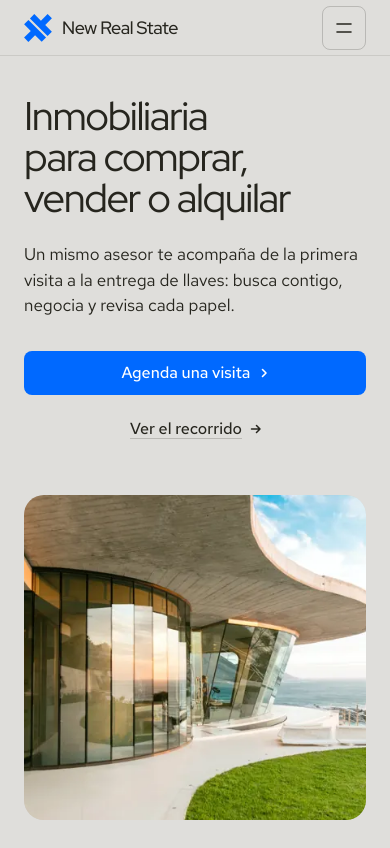
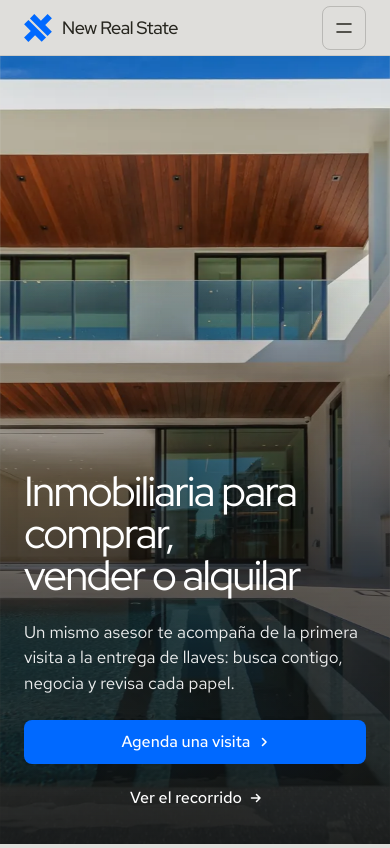
Before and after one commit to PedroSilva2612/New-Real-State, an Astro site: page / in a window 390 px wide. Shown: the top 848 px of the page. Built offline with nearby package versions, Linux system fonts and the light colour scheme; Astro itself is replaced by a stand-in of ours.

Commit message:
Nuevo hero: del plano a la casa
El alzado de la casa se dibuja como un plano sobre las coordenadas de la
foto, la fotografía aparece bajo las líneas y el titular sube desde sus
máscaras. Al hacer scroll el hero queda fijo y la cámara entra por la
planta baja abierta hasta el recorrido. Cualquier interacción termina la
entrada; con movimiento reducido el hero es una pantalla estática. La
casa de cristal pasa a la fila Comprar de Servicios.

Co-Authored-By: Claude Opus 5.5 <noreply@anthropic.com>
Claude-Session: https://claude.ai/code/session_01ApnLSYo7ho8aEMGU6Dq41B

```diff
--- /dev/null
+++ b/public/umbral.css
@@ -0,0 +1,103 @@
+/* The threshold hero ("del plano a la casa").
+   The elevation of the house is drawn over the stone ground, the photograph develops under the drawing,
+   the headline rises, and one extra screen of scroll walks through the open ground floor into the tour.
+   The SVG shares the photograph's coordinates (viewBox 1000 x 667, slice = object-fit: cover), so every
+   line sits on the edge it traces. Motion: public/umbral.js. Reduced motion: the finished hero, no pin. */
+
+main > section.hero.umbral {
+  height: 200vh; height: 200svh;
+  padding: 0;
+  display: block;
+  background: var(--bg);
+}
+.umbral__stage {
+  position: sticky; top: 0;
+  height: 100vh; height: 100svh;
+  overflow: hidden;
+  isolation: isolate;
+}
+
+/* the photograph and its drawing: one box, one cover crop */
+.umbral__media {
+  position: absolute; inset: var(--nav) 0 0 0;
+  transform-origin: var(--umbral-ox, 38.5%) var(--umbral-oy, 56%);
+  will-change: transform;
+}
+.umbral__img, .umbral__plan {
+  position: absolute; inset: 0; width: 100%; height: 100%;
+}
+.umbral__img { object-fit: cover; object-position: 50% 50%; max-width: none; }
+.umbral__plan { overflow: visible; pointer-events: none; }
+.umbral__g path {
+  fill: none; stroke: var(--ink); stroke-width: 1.5; vector-effect: non-scaling-stroke;
+  stroke-linecap: round; stroke-linejoin: round;
+}
+.umbral__g--dim path { stroke: var(--accent); }
+.umbral__g--dim text { fill: var(--accent); font: 500 12px/1 var(--font-text); letter-spacing: .02em; paint-order: stroke; stroke: var(--bg); stroke-width: 4px; }
+
+/* the shade under the words: a deep, low gradient over the pool, never over the house */
+.umbral__shade {
+  position: absolute; inset: var(--nav) 0 0 0; pointer-events: none;
+  background: linear-gradient(to top, rgb(16 15 12 / .84) 0%, rgb(16 15 12 / .62) 34%, rgb(16 15 12 / .22) 56%, rgb(16 15 12 / 0) 72%);
+}
+
+/* the words: bottom of the screen, on the wrap's lines */
+.umbral__copy {
+  position: absolute; left: 0; right: 0; bottom: 0; margin-inline: auto;
+  padding-bottom: clamp(32px, 6vh, 64px);
+  display: grid; gap: var(--s-6);
+  color: #fff;
+  z-index: 2;
+}
+.umbral__copy h1 {
+  margin: 0; color: #fff;
+  font-family: var(--font-display); font-weight: 400;
+  font-size: clamp(42px, 4.6vw + 14px, 92px); line-height: 1;
+  letter-spacing: -0.04em; max-width: 17ch; text-wrap: balance;
+}
+.umbral__line { display: block; overflow: hidden; padding-bottom: .08em; margin-bottom: -.08em; }
+.umbral__line > span { display: inline-block; will-change: transform; }
+.umbral__foot { align-items: end; row-gap: var(--s-6); }
+.umbral__lead { display: grid; gap: var(--s-5); }
+.umbral__lead p { margin: 0; font-size: clamp(17px, .4vw + 15px, 20px); line-height: 1.5; max-width: 44ch; color: rgb(255 255 255 / .92); }
+.umbral .umbral__secondary { color: #fff; }
+.umbral__facts {
+  margin: 0; display: grid; grid-template-columns: repeat(3, minmax(0, 1fr)); gap: var(--s-5);
+  padding-top: var(--s-4); border-top: 1px solid rgb(255 255 255 / .28);
+}
+.umbral__facts > div { display: grid; gap: var(--s-1); align-content: start; }
+.umbral__facts dt { font-size: var(--t-small); color: rgb(255 255 255 / .74); }
+.umbral__facts dd { margin: 0; font-weight: 500; color: #fff; }
+@media (max-width: 1023px) { .umbral__facts { display: none; } }
+@media (max-width: 639px) {
+  .umbral__copy { padding-bottom: calc(24px + env(safe-area-inset-bottom)); gap: var(--s-5); }
+  .umbral__copy .btn-row { flex-direction: column; align-items: stretch; }
+  .umbral__shade { background: linear-gradient(to top, rgb(16 15 12 / .84) 0%, rgb(16 15 12 / .58) 38%, rgb(16 15 12 / 0) 72%); }
+}
+
+/* the walk through the door: a line in the middle of the room, then the stone of the tour */
+.umbral__pasa {
+  position: absolute; left: 50%; top: 60%; z-index: 3; margin: 0;
+  transform: translate(-50%, -50%);
+  font-family: var(--font-display); font-weight: 400;
+  font-size: clamp(30px, 3.4vw + 12px, 64px); letter-spacing: -0.03em; white-space: nowrap;
+  color: var(--ink); opacity: 0; pointer-events: none;
+}
+.umbral__fade { position: absolute; inset: 0; z-index: 2; background: var(--bg); opacity: 0; pointer-events: none; }
+
+/* the intro's first frame, set before paint by the head script; umbral-done (the script, or a 4.2s guard)
+   always shows the finished hero */
+html.umbral-intro:not(.umbral-done) .umbral__img { clip-path: inset(100% 0 0 0); }
+html.umbral-intro:not(.umbral-done) .umbral__g path { stroke-dasharray: 1; stroke-dashoffset: 1; }
+html.umbral-intro:not(.umbral-done) .umbral__g--dim text { opacity: 0; }
+html.umbral-intro:not(.umbral-done) .umbral__shade { opacity: 0; }
+html.umbral-intro:not(.umbral-done) .umbral__line > span { transform: translateY(105%); }
+html.umbral-intro:not(.umbral-done) :is(.umbral__lead, .umbral__facts) { opacity: 0; }
+/* the finished state: the drawing has handed over to the photograph */
+html:not(.umbral-intro) .umbral__plan, html.umbral-done .umbral__plan { opacity: 0; }
+
+@media (prefers-reduced-motion: reduce) {
+  main > section.hero.umbral { height: 100vh; height: 100svh; }
+  .umbral__stage { position: relative; }
+  .umbral__plan { opacity: 0; }
+}
--- /dev/null
+++ b/public/umbral.js
@@ -0,0 +1,111 @@
+// The threshold hero: an intro that turns the drawing into the house, then a scroll walk through the door.
+// Only transform, opacity, clip-path and stroke-dashoffset move. Any scroll, key or touch during the intro
+// finishes it at once, so the visitor is never made to wait.
+const root = document.querySelector('[data-umbral]');
+const html = document.documentElement;
+const calm = matchMedia('(prefers-reduced-motion: reduce)');
+
+if (root) {
+  const stage = root.querySelector('.umbral__stage');
+  const media = root.querySelector('[data-umbral-media]');
+  const img = root.querySelector('.umbral__img');
+  const plan = root.querySelector('.umbral__plan');
+  const groups = [...root.querySelectorAll('.umbral__g')];
+  const shade = root.querySelector('.umbral__shade');
+  const lines = [...root.querySelectorAll('.umbral__line > span')];
+  const rest = [...root.querySelectorAll('.umbral__lead, .umbral__facts')];
+  const pasa = root.querySelector('.umbral__pasa');
+  const fade = root.querySelector('.umbral__fade');
+
+  const EASE_OUT = 'cubic-bezier(0.23, 1, 0.32, 1)';
+  const EASE_IN_OUT = 'cubic-bezier(0.77, 0, 0.175, 1)';
+  const DRAW = 'cubic-bezier(0.65, 0, 0.35, 1)';
+
+  // ---- intro
+  const anims = [];
+  const done = () => html.classList.add('umbral-done');
+  const play = () => {
+    const run = (el, frames, opts) => { const a = el.animate(frames, { fill: 'both', ...opts }); anims.push(a); return a; };
+    // 1. the elevation draws itself, ground first, then the structure, the openings, the stair, the dimensions
+    groups.forEach((g, i) => {
+      [...g.querySelectorAll('path')].forEach((p, j) => run(p, [{ strokeDashoffset: 1 }, { strokeDashoffset: 0 }],
+        { duration: 820, delay: 120 + i * 170 + j * 26, easing: DRAW }));
+      g.querySelectorAll('text').forEach(t => run(t, [{ opacity: 0 }, { opacity: 1 }], { duration: 300, delay: 120 + i * 170 + 500, easing: 'ease' }));
+    });
+    // 2. the photograph develops under the drawing, from the ground up, settling from a slight zoom
+    run(img, [{ clipPath: 'inset(100% 0 0 0)', transform: 'scale(1.08)' }, { clipPath: 'inset(0% 0 0 0)', transform: 'scale(1)' }],
+      { duration: 1250, delay: 1150, easing: EASE_IN_OUT });
+    // the drawing hands over: it turns white on the photograph, then lets go
+    run(plan, [{ opacity: 1 }, { opacity: 1, offset: .35 }, { opacity: 0 }], { duration: 1300, delay: 1350, easing: 'ease' });
+    groups.forEach(g => g.querySelectorAll('path').forEach(p => run(p, [{ stroke: getComputedStyle(p).stroke }, { stroke: '#ffffff' }],
+      { duration: 700, delay: 1450, easing: 'ease' })));
+    // 3. the words: the shade, the headline out of its masks, then the lead, the buttons and the facts
+    run(shade, [{ opacity: 0 }, { opacity: 1 }], { duration: 700, delay: 2000, easing: 'ease' });
+    lines.forEach((l, i) => run(l, [{ transform: 'translateY(105%)' }, { transform: 'translateY(0)' }],
+      { duration: 900, delay: 2100 + i * 90, easing: EASE_OUT }));
+    rest.forEach((el, i) => run(el, [{ opacity: 0, transform: 'translateY(12px)' }, { opacity: 1, transform: 'none' }],
+      { duration: 600, delay: 2400 + i * 110, easing: EASE_OUT }));
+    Promise.all(anims.map(a => a.finished)).then(finish, finish);
+  };
+  let finished = false;
+  const finish = () => {
+    if (finished) return;
+    finished = true;
+    anims.forEach(a => { try { a.finish(); } catch {} });
+    done();
+    anims.forEach(a => { try { a.cancel(); } catch {} });
+    off();
+  };
+  const skip = () => finish();
+  const off = () => ['wheel', 'touchstart', 'keydown', 'pointerdown'].forEach(t => removeEventListener(t, skip));
+
+  if (html.classList.contains('umbral-intro') && !calm.matches && !html.classList.contains('umbral-done') && scrollY < 40) {
+    ['wheel', 'touchstart', 'keydown', 'pointerdown'].forEach(t => addEventListener(t, skip, { passive: true }));
+    play();
+  } else {
+    done();
+  }
+
+  // ---- the walk through the door, scrubbed to the scroll inside the hero's own two screens
+  // the zoom aims at the open ground floor: (385, 372) in the photograph's 1000 x 667 coordinates
+  const aim = () => {
+    const w = media.clientWidth, h = media.clientHeight;
+    const s = Math.max(w / 1000, h / 667);
+    const ox = (w - 1000 * s) / 2 + 385 * s, oy = (h - 667 * s) / 2 + 372 * s;
+    media.style.setProperty('--umbral-ox', `${ox}px`);
+    media.style.setProperty('--umbral-oy', `${oy}px`);
+  };
+  const clamp = (v, a = 0, b = 1) => Math.min(b, Math.max(a, v));
+  const span = (p, a, b) => clamp((p - a) / (b - a));
+  const ease = t => 1 - Math.pow(1 - t, 3);
+  const copy = root.querySelector('.umbral__copy');
+  const head = root.querySelector('.umbral__copy h1');
+  let ticking = false;
+  const draw = () => {
+    ticking = false;
+    if (calm.matches) return;
+    const travel = root.offsetHeight - innerHeight;
+    if (travel <= 0) return;
+    const p = clamp((scrollY - root.offsetTop) / travel);
+    const z = ease(span(p, 0, .82));
+    media.style.transform = `scale(${1 + z * 2.6})`;
+    // the headline parts like a pair of doors, the rest steps back
+    const open = ease(span(p, 0, .4));
+    const ls = head.querySelectorAll('.umbral__line');
+    if (ls[0]) ls[0].style.transform = `translateX(${-open * 18}vw)`;
+    if (ls[1]) ls[1].style.transform = `translateX(${open * 18}vw)`;
+    copy.style.opacity = String(1 - span(p, .04, .34));
+    shade.style.opacity = String(1 - span(p, .1, .45));
+    // the line arrives in the room and stays on the stone, so the tour's heading follows it up the screen
+    const inP = span(p, .36, .52);
+    pasa.style.opacity = String(inP);
+    pasa.style.transform = `translate(-50%, calc(-50% + ${(1 - inP) * 16}px))`;
+    fade.style.opacity = String(span(p, .72, .94));
+  };
+  const request = () => { if (!ticking) { ticking = true; requestAnimationFrame(draw); } };
+  aim();
+  draw();
+  addEventListener('scroll', request, { passive: true });
+  addEventListener('resize', () => { aim(); request(); });
+  calm.addEventListener?.('change', () => { media.style.transform = ''; copy.style.opacity = ''; shade.style.opacity = ''; fade.style.opacity = ''; request(); });
+}
--- a/src/pages/index.astro
+++ b/src/pages/index.astro
@@ -11,7 +11,7 @@ const tour = [
   { n: '05', room: 'La terraza', title: 'La terraza: las llaves', text: 'Te acompañamos en la notaría y en la entrega de llaves, y seguimos a un mensaje después.', photo: img('photo-f166350776', 'Azotea de una casa blanca con tumbonas y vistas a las montañas al atardecer') },
 ];
 const services = [
-  { key: 'comprar', name: 'Comprar una casa', text: 'Búsqueda a medida, visitas filtradas y compañía hasta la notaría.', photo: img('casa-piscina', 'Casa blanca de dos plantas con piscina y porche de madera'), own: true },
+  { key: 'comprar', name: 'Comprar una casa', text: 'Búsqueda a medida, visitas filtradas y compañía hasta la notaría.', photo: img('casa-mar', 'Casa de cristal curvo con terraza de césped frente al mar'), own: true },
   { key: 'alquilar', name: 'Alquilar un piso', text: 'Pisos y casas revisados en persona, con contrato y fianza explicados.', photo: img('edificio', 'Edificio de viviendas con fachada blanca y negra bajo un cielo claro'), own: true },
   { key: 'vender', name: 'Vender tu vivienda', text: 'Tasación, fotos y planos profesionales. Ahora a mitad de honorarios.', photo: img('photo-f192968130', 'Cocina moderna con panel de listones de madera y encimera blanca') },
   { key: 'barrios', name: 'Conocer los barrios', text: 'Colegios, transporte y precios de cada zona antes de que elijas.', photo: img('photo-f146442614', 'Vista aérea de una urbanización de casas blancas con el mar al fondo') },
@@ -39,7 +39,7 @@ const plan = (k) => {
 };
 // one photograph: srcset by width, width/height to hold its box, and on a phone (under 640px) a portrait crop
 // made for the tall frames there (art direction), so the phone never loads a landscape file it would crop away
-const D = {"casa-mar": [1800, 1200], "casa-piscina": [1800, 1200], "casa-madera": [1800, 1200], "edificio": [1800, 1200], "photo-f129862986": [1600, 1308], "photo-f104865570": [1600, 1067], "photo-f186239762": [1600, 1068], "photo-f180516447": [1600, 1067], "photo-f166350776": [1600, 1068], "photo-f192968130": [1600, 1068], "photo-f122681355": [1600, 1067], "photo-f146442614": [1600, 1200], "photo-f51439611": [1600, 1067], "photo-f192968130-m": [437, 1068], "photo-f186239762-m": [478, 748], "photo-f129862986-m": [519, 811], "photo-f122681355-m": [345, 961], "casa-madera-m": [700, 2121], "edificio-m": [491, 1200], "photo-f166350776-m": [683, 1068], "casa-piscina-m": [491, 1200], "photo-f146442614-m": [491, 1200], "photo-f180516447-m": [682, 1067], "photo-f104865570-m": [546, 854], "photo-f51439611-m": [586, 1067]};
+const D = {"casa-mar": [1800, 1200], "casa-piscina": [1800, 1200], "casa-madera": [1800, 1200], "edificio": [1800, 1200], "photo-f129862986": [1600, 1308], "photo-f104865570": [1600, 1067], "photo-f186239762": [1600, 1068], "photo-f180516447": [1600, 1067], "photo-f166350776": [1600, 1068], "photo-f192968130": [1600, 1068], "photo-f122681355": [1600, 1067], "photo-f146442614": [1600, 1200], "photo-f51439611": [1600, 1067], "photo-f192968130-m": [437, 1068], "photo-f186239762-m": [478, 748], "photo-f129862986-m": [519, 811], "photo-f122681355-m": [345, 961], "casa-madera-m": [700, 2121], "edificio-m": [491, 1200], "photo-f166350776-m": [683, 1068], "casa-piscina-m": [491, 1200], "photo-f146442614-m": [491, 1200], "photo-f180516447-m": [682, 1067], "photo-f104865570-m": [546, 854], "photo-f51439611-m": [586, 1067], "casa-mar-m": [491, 1200]};
 const photo = ({ stem, own = false, alt, sizes, cls = 'frame__img', lazy = true, style = '', attrs = '' }) => {
   const set = own
     ? `/assets/img/${stem}-600.webp 600w, /assets/img/${stem}-1000.webp 1000w, /assets/img/${stem}-1800.webp 1800w`
@@ -97,6 +97,8 @@ const pic = (p, sizes, eager = false, own = false) => {
 }
 </style>
 <link rel="stylesheet" href="/site.css">
+<link rel="stylesheet" href="/umbral.css">
+<script is:inline>if(!matchMedia('(prefers-reduced-motion: reduce)').matches){document.documentElement.classList.add('umbral-intro');setTimeout(()=>document.documentElement.classList.add('umbral-done'),4200)}</script>
 <script is:inline>document.documentElement.classList.add('m-enter');setTimeout(()=>document.documentElement.classList.add('m-enter-done'),700)</script>
 <script is:inline>document.documentElement.classList.add('mo-js');setTimeout(()=>document.documentElement.classList.add('mo-safe'),2500)</script>
 <link rel="modulepreload" href="/assets/moments/moments.js">
@@ -130,25 +132,64 @@ const pic = (p, sizes, eager = false, own = false) => {
 </header>
 
 <main id="top">
-  <section class="hero hero--split" data-enter aria-labelledby="hero-h">
-    <div class="wrap"><div class="hero-text grid hero__grid">
-      <div class="hero__text span-5">
-        <h1 id="hero-h">Inmobiliaria para comprar, vender o alquilar</h1>
-        <p class="hero__lead">Un mismo asesor te acompaña de la primera visita a la entrega de llaves: busca contigo, negocia y revisa cada papel.</p>
+  <!-- the threshold: the elevation of the house is drawn, the photograph develops under the drawing,
+       and scrolling walks through the open ground floor into the tour (public/umbral.js, public/umbral.css) -->
+  <section class="hero umbral" id="inicio" aria-labelledby="hero-h" data-umbral>
+    <div class="umbral__stage">
+      <div class="umbral__media" data-umbral-media>
+        <img class="umbral__img" srcset="/assets/img/casa-piscina-600.webp 600w, /assets/img/casa-piscina-1000.webp 1000w, /assets/img/casa-piscina-1800.webp 1800w" sizes="(max-width: 1023px) 330vw, 100vw" src="/assets/img/casa-piscina-1800.webp" width="1800" height="1200" alt="Casa blanca de dos plantas con la planta baja abierta al jardín y una piscina delante" fetchpriority="high" data-source="client" data-subject="house">
+        <svg class="umbral__plan" viewBox="0 0 1000 667" preserveAspectRatio="xMidYMid slice" aria-hidden="true">
+          <g class="umbral__g" data-step="0">
+            <path pathLength="1" d="M0 445H1000"/><path pathLength="1" d="M0 460H760L1000 610"/>
+            <path pathLength="1" d="M450 600L470 470M520 610L500 470M575 600L535 470M640 580L575 470"/>
+          </g>
+          <g class="umbral__g" data-step="1">
+            <path pathLength="1" d="M50 22H700V82H50Z"/><path pathLength="1" d="M160 82V162H645V82"/>
+            <path pathLength="1" d="M118 82V240M165 82V240"/><path pathLength="1" d="M50 240H640V278H50Z"/>
+            <path pathLength="1" d="M118 278V440H165V278"/><path pathLength="1" d="M165 278V305H620V278"/>
+            <path pathLength="1" d="M612 305V440M625 305V440"/><path pathLength="1" d="M722 45H826V450H722Z"/>
+            <path pathLength="1" d="M640 160H722M640 200H722"/><path pathLength="1" d="M826 195L1000 85M826 230H1000"/>
+          </g>
+          <g class="umbral__g" data-step="2">
+            <path pathLength="1" d="M250 168H443V240H250Z"/><path pathLength="1" d="M297 168V240M348 168V240M398 168V240"/>
+            <path pathLength="1" d="M500 168H610V240H500Z"/><path pathLength="1" d="M553 168V240"/>
+            <path pathLength="1" d="M148 190H640"/><path pathLength="1" d="M218 312H595V430H218Z"/>
+            <path pathLength="1" d="M305 312V430M468 312V430M532 312V430"/><path pathLength="1" d="M960 105H1000V135H960Z"/>
+          </g>
+          <g class="umbral__g" data-step="3">
+            <path pathLength="1" d="M760 445H840V425H860V405H880V385H900V365H920V345H940V325H960V305H980V285H1000"/>
+            <path pathLength="1" d="M838 440V282H1000M838 320H1000M838 360H1000M838 400H940"/>
+            <path pathLength="1" d="M0 380H118M0 395H118M0 410H118M0 425H118"/><path pathLength="1" d="M665 370H720V445H665Z"/>
+          </g>
+          <g class="umbral__g umbral__g--dim" data-step="4">
+            <path pathLength="1" d="M218 453H595M218 448V458M595 448V458"/>
+            <path pathLength="1" d="M30 82V440M24 82H36M24 440H36"/>
+            <text x="406" y="452" text-anchor="middle">9,40 m</text>
+            <text x="38" y="266">6,60 m</text>
+          </g>
+        </svg>
+      </div>
+      <div class="umbral__shade" aria-hidden="true"></div>
+      <div class="wrap umbral__copy">
+        <h1 id="hero-h"><span class="umbral__line"><span>Inmobiliaria para</span></span> <span class="umbral__line"><span>comprar, vender o alquilar</span></span></h1>
+        <div class="umbral__foot grid">
+          <div class="umbral__lead span-5">
+            <p>Un mismo asesor te acompaña de la primera visita a la entrega de llaves: busca contigo, negocia y revisa cada papel.</p>
             <div class="btn-row">
               <a class="btn btn--primary" href="#contacto">Agenda una visita<Fragment set:html={arrow} /></a>
-          <a class="btn btn--secondary" href="#recorrido">Ver el recorrido</a>
+              <a class="btn btn--secondary umbral__secondary" href="#recorrido">Ver el recorrido</a>
             </div>
-        <dl class="hero-facts">
+          </div>
+          <dl class="umbral__facts span-6 start-7">
             <div><dt>Oferta de venta</dt><dd>50&nbsp;% menos en honorarios</dd></div>
             <div><dt>Hasta</dt><dd>31 de diciembre de 2026</dd></div>
             <div><dt>Código</dt><dd>LLAVES50</dd></div>
           </dl>
         </div>
-      <div class="hero__media span-6 start-7">
-        <Fragment set:html={photo({ stem: 'casa-mar', own: true, alt: 'Casa de cristal curvo con terraza de césped frente al mar', sizes: '(min-width: 1024px) 76vw, 100vw', cls: '', lazy: false, style: '--ly-pos: 38% 50%', attrs: 'fetchpriority="high" data-source="client" data-subject="house"' })} />
       </div>
-    </div></div>
+      <p class="umbral__pasa" aria-hidden="true">Pasa, empieza el recorrido</p>
+      <div class="umbral__fade" aria-hidden="true"></div>
+    </div>
   </section>
 
   <section class="section" id="recorrido" data-moment="photo-chapters" aria-labelledby="recorrido-h">
@@ -319,5 +360,6 @@ const pic = (p, sizes, eager = false, own = false) => {
 <script type="module" src="/assets/motion/motion.js" is:inline></script>
 <script type="module" src="/assets/layout/layout.js" is:inline></script>
 <script type="module" src="/site.js" is:inline></script>
+<script type="module" src="/umbral.js" is:inline></script>
 </body>
 </html>
```
Also changed, not shown: DESIGN.md (+19 -1 lines), README.md, public/assets/img/casa-mar-m.webp (added). Lines whose indentation alone changed are shown as unchanged.
